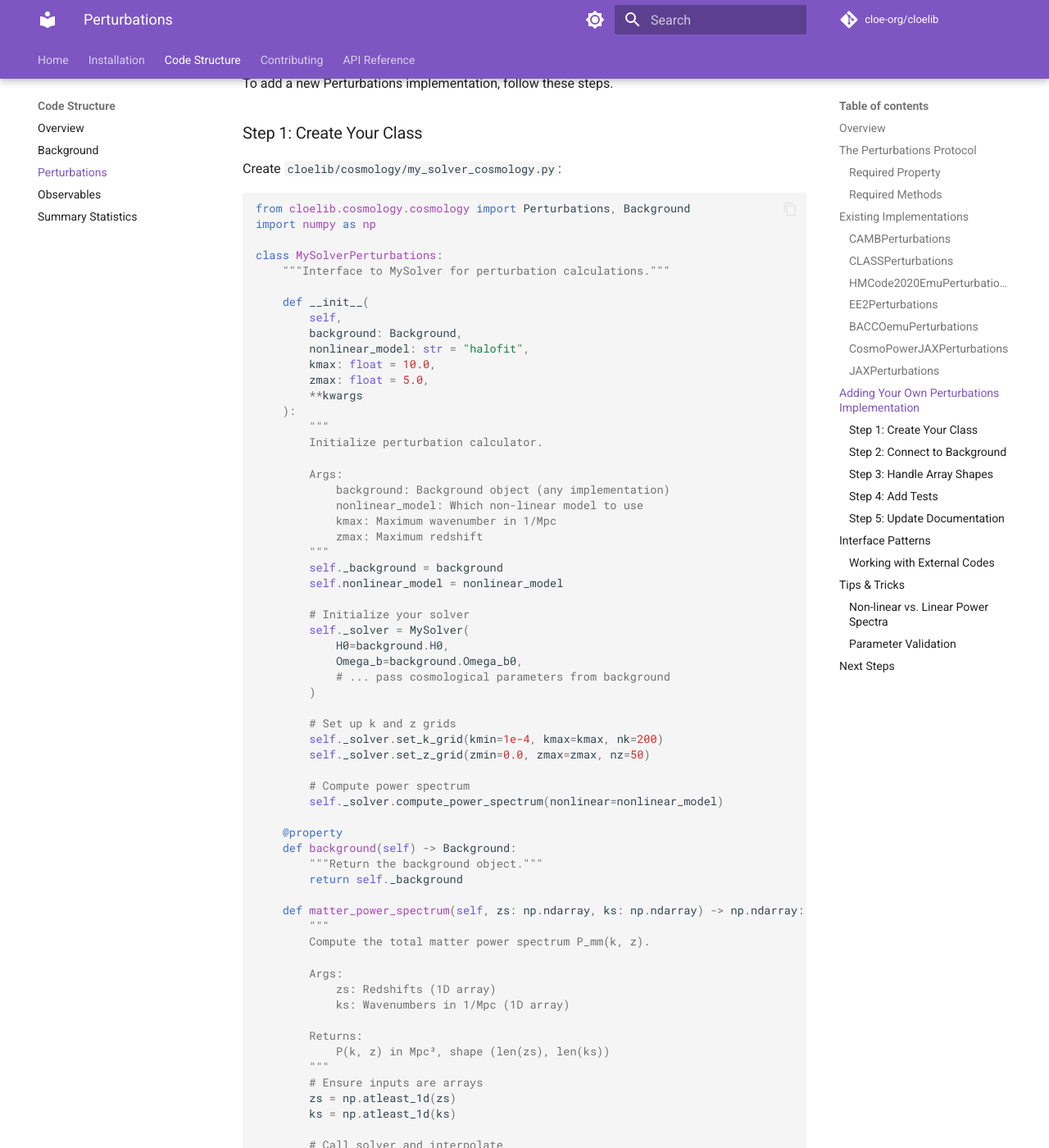
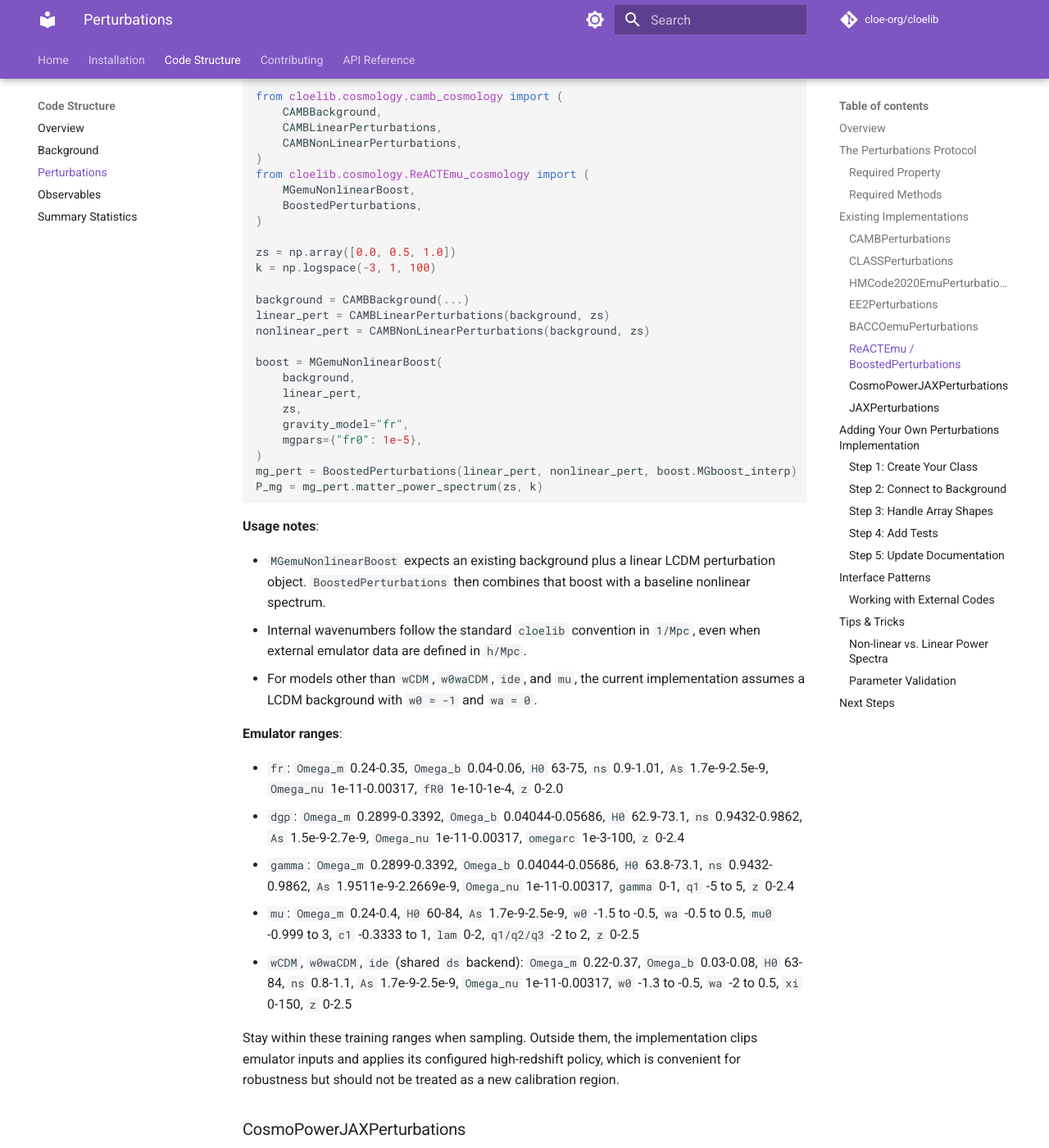
Before and after one commit to cloe-org/cloelib, an MkDocs documentation site: the page built from docs/code_structure/perturbations.md, in a window 1280 px wide and 1400 px high, scrolled down 5293 px. Shown: the whole window at 82% size. Built offline with MkDocs 1.6.1 and Material for MkDocs 9.7.7, drawn with Linux system fonts in a browser that asks for light colours; comment, search, counter and statistics services are not loaded; the version menu is left out; some of the changed text lies outside the part shown.

Commit message:
Document and package ReACT support

````diff
--- a/docs/code_structure/perturbations.md
+++ b/docs/code_structure/perturbations.md
@@ -186,6 +186,78 @@ Accurate and fast emulators of the linear, non-linear, and baryonic power spectr
 - Inclusion of baryonic effects through baryonification;
 - Large cosmological parameter range;
 - Neural network evaluation with JAX;
+
+### ReACTEmu / BoostedPerturbations
+
+Modified-gravity nonlinear boost module based on [ReACT](https://arxiv.org/abs/2005.12184) and the [MGEmu](https://github.com/nebblu/MGEmus.git) emulator package.
+
+**Location**: `cloelib/cosmology/ReACTEmu_cosmology.py`
+
+**When to use**: Fast nonlinear modified-gravity corrections on top of an existing LCDM perturbation pipeline.
+
+**Features**:
+
+- Supports `fr`, `dgp`, `gamma`, `mu`, `wCDM`, `w0waCDM`, and `ide` model tags
+- Builds a boost interpolator `B(z, k)` and applies it to a baseline nonlinear matter spectrum
+- Includes configurable high-redshift behavior via `high_z_policy` and `z_decay`
+- Exposes boosted `matter_power_spectrum`, `growth_factor`, and `sigma8_0`
+
+**Installation**:
+
+```sh
+pip install ".[react]"
+```
+
+This extra installs [`MGEmu`](https://github.com/nebblu/MGEmus.git) together with the TensorFlow support it expects. In environments where you want to drive the baseline spectra with CAMB as well, `pip install ".[react,camb]"` is a sensible default.
+
+**Example**:
+
+```python
+import numpy as np
+
+from cloelib.cosmology.camb_cosmology import (
+    CAMBBackground,
+    CAMBLinearPerturbations,
+    CAMBNonLinearPerturbations,
+)
+from cloelib.cosmology.ReACTEmu_cosmology import (
+    MGemuNonlinearBoost,
+    BoostedPerturbations,
+)
+
+zs = np.array([0.0, 0.5, 1.0])
+k = np.logspace(-3, 1, 100)
+
+background = CAMBBackground(...)
+linear_pert = CAMBLinearPerturbations(background, zs)
+nonlinear_pert = CAMBNonLinearPerturbations(background, zs)
+
+boost = MGemuNonlinearBoost(
+    background,
+    linear_pert,
+    zs,
+    gravity_model="fr",
+    mgpars={"fr0": 1e-5},
+)
+mg_pert = BoostedPerturbations(linear_pert, nonlinear_pert, boost.MGboost_interp)
+P_mg = mg_pert.matter_power_spectrum(zs, k)
+```
+
+**Usage notes**:
+
+- `MGemuNonlinearBoost` expects an existing background plus a linear LCDM perturbation object. `BoostedPerturbations` then combines that boost with a baseline nonlinear spectrum.
+- Internal wavenumbers follow the standard `cloelib` convention in `1/Mpc`, even when external emulator data are defined in `h/Mpc`.
+- For models other than `wCDM`, `w0waCDM`, `ide`, and `mu`, the current implementation assumes a LCDM background with `w0 = -1` and `wa = 0`.
+
+**Emulator ranges**:
+
+- `fr`: `Omega_m` 0.24-0.35, `Omega_b` 0.04-0.06, `H0` 63-75, `ns` 0.9-1.01, `As` 1.7e-9-2.5e-9, `Omega_nu` 1e-11-0.00317, `fR0` 1e-10-1e-4, `z` 0-2.0
+- `dgp`: `Omega_m` 0.2899-0.3392, `Omega_b` 0.04044-0.05686, `H0` 62.9-73.1, `ns` 0.9432-0.9862, `As` 1.5e-9-2.7e-9, `Omega_nu` 1e-11-0.00317, `omegarc` 1e-3-100, `z` 0-2.4
+- `gamma`: `Omega_m` 0.2899-0.3392, `Omega_b` 0.04044-0.05686, `H0` 63.8-73.1, `ns` 0.9432-0.9862, `As` 1.9511e-9-2.2669e-9, `Omega_nu` 1e-11-0.00317, `gamma` 0-1, `q1` -5 to 5, `z` 0-2.4
+- `mu`: `Omega_m` 0.24-0.4, `H0` 60-84, `As` 1.7e-9-2.5e-9, `w0` -1.5 to -0.5, `wa` -0.5 to 0.5, `mu0` -0.999 to 3, `c1` -0.3333 to 1, `lam` 0-2, `q1/q2/q3` -2 to 2, `z` 0-2.5
+- `wCDM`, `w0waCDM`, `ide` (shared `ds` backend): `Omega_m` 0.22-0.37, `Omega_b` 0.03-0.08, `H0` 63-84, `ns` 0.8-1.1, `As` 1.7e-9-2.5e-9, `Omega_nu` 1e-11-0.00317, `w0` -1.3 to -0.5, `wa` -2 to 0.5, `xi` 0-150, `z` 0-2.5
+
+Stay within these training ranges when sampling. Outside them, the implementation clips emulator inputs and applies its configured high-redshift policy, which is convenient for robustness but should not be treated as a new calibration region.
 
 ### CosmoPowerJAXPerturbations
 
--- a/pyproject.toml
+++ b/pyproject.toml
@@ -41,6 +41,11 @@ pylevin = ["pylevin"]
 mpmath = ["mpmath"]
 tensorflow = ["tensorflow"]
 tf-keras = ["tf-keras"]
+react = [
+    "MGemu @ git+https://github.com/nebblu/MGEmus.git",
+    "tensorflow",
+    "tf-keras",
+]
 cosmopower-jax=["cosmopower-jax"]
 baccoemu = ["baccoemu"]
 
````
Also changed, not shown: README.md (+4 -2 lines), docs/installation.md (+3 -2 lines).
